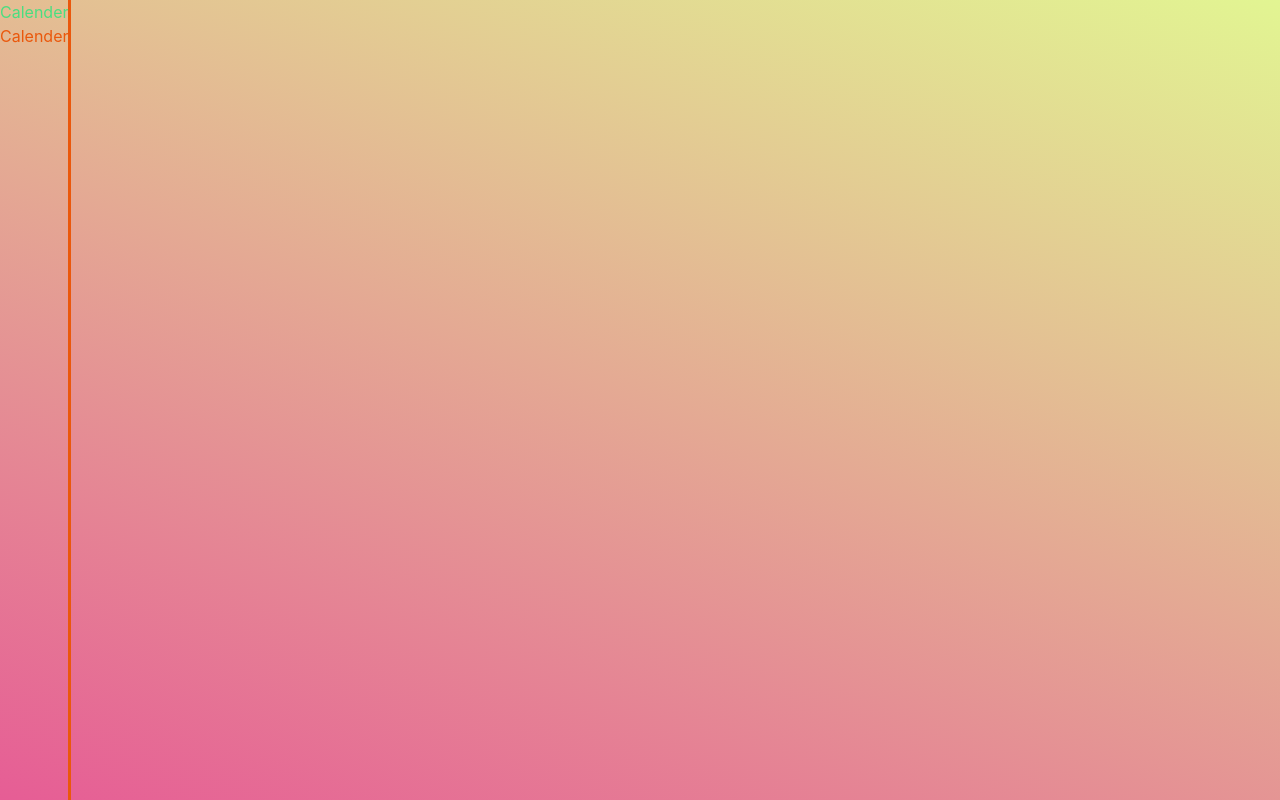
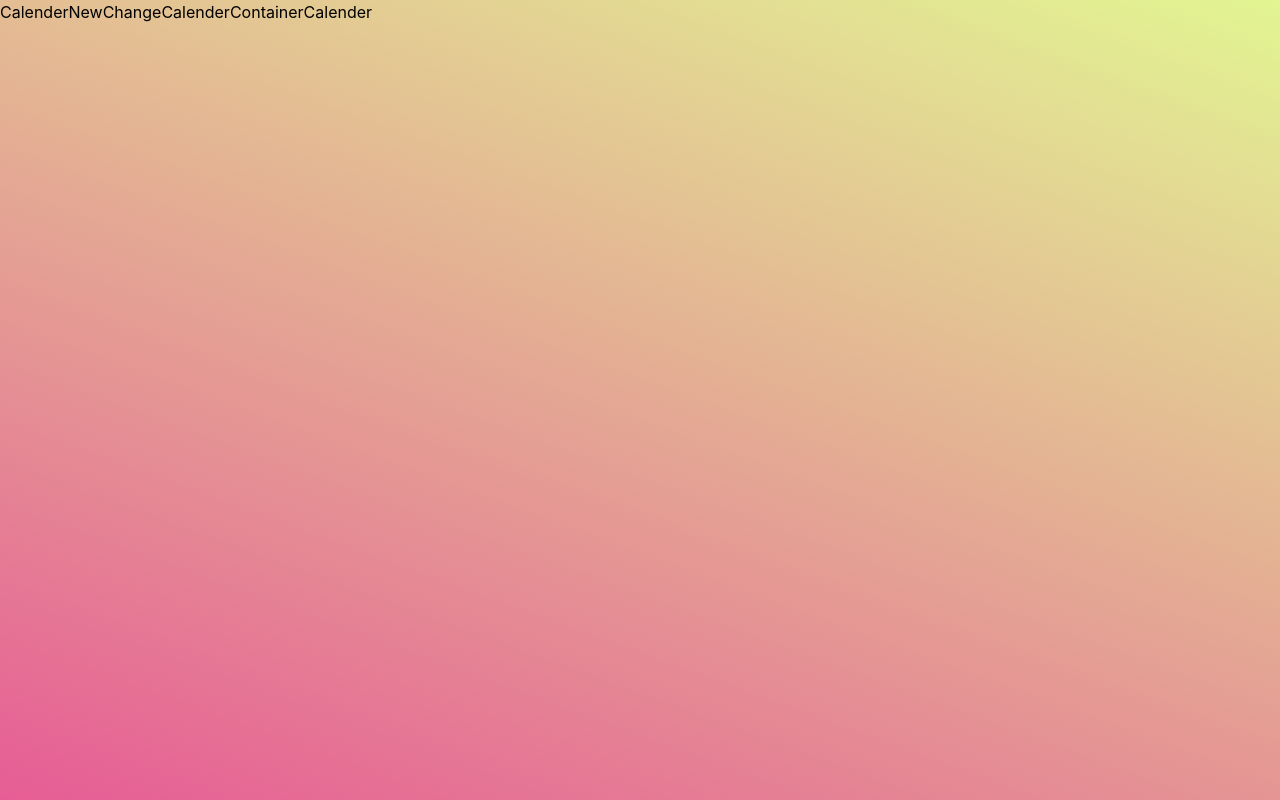
Before and after one commit to NidhitheCoder/advanced-react, a React (Create React App) app in the folder v-calendar/: page / in a window 1280 px wide. Built offline with nearby package versions, Linux system fonts and the light colour scheme.

Commit message:
feat: add badges to home'

```diff
--- a/v-calendar/src/App.tsx
+++ b/v-calendar/src/App.tsx
@@ -3,10 +3,12 @@ import Badge from "./components/Badge";
 function App() {
   return (
     <div className="flex h-screen w-screen bg-linear-softgreen-softpink">
-      <div className="outline w-25 pa3 mr2 text-orange-600">
-        <p className="text-green-400">Calender</p>
-        <Badge text="Calender" />
-      </div>
+      <Badge text="Calender" />
+      <Badge text="New" />
+      <Badge text="Change" />
+      <Badge text="Calender" />
+      <Badge text="Container" />
+      <Badge text="Calender" />
     </div>
   );
 }
--- a/v-calendar/src/components/Badge.tsx
+++ b/v-calendar/src/components/Badge.tsx
@@ -9,8 +9,8 @@ interface BadgeProps {
 
 const Badge = ({
   text,
-  bgColor = "very-soft-yellow",
-  color = "darker-cyan",
+  bgColor = "bg-very-soft-yellow",
+  color = "text-darker-cyan",
 }: BadgeProps) => {
   const badgeStyle = classNames("px-4 py-1", {
     [bgColor]: true,
```
